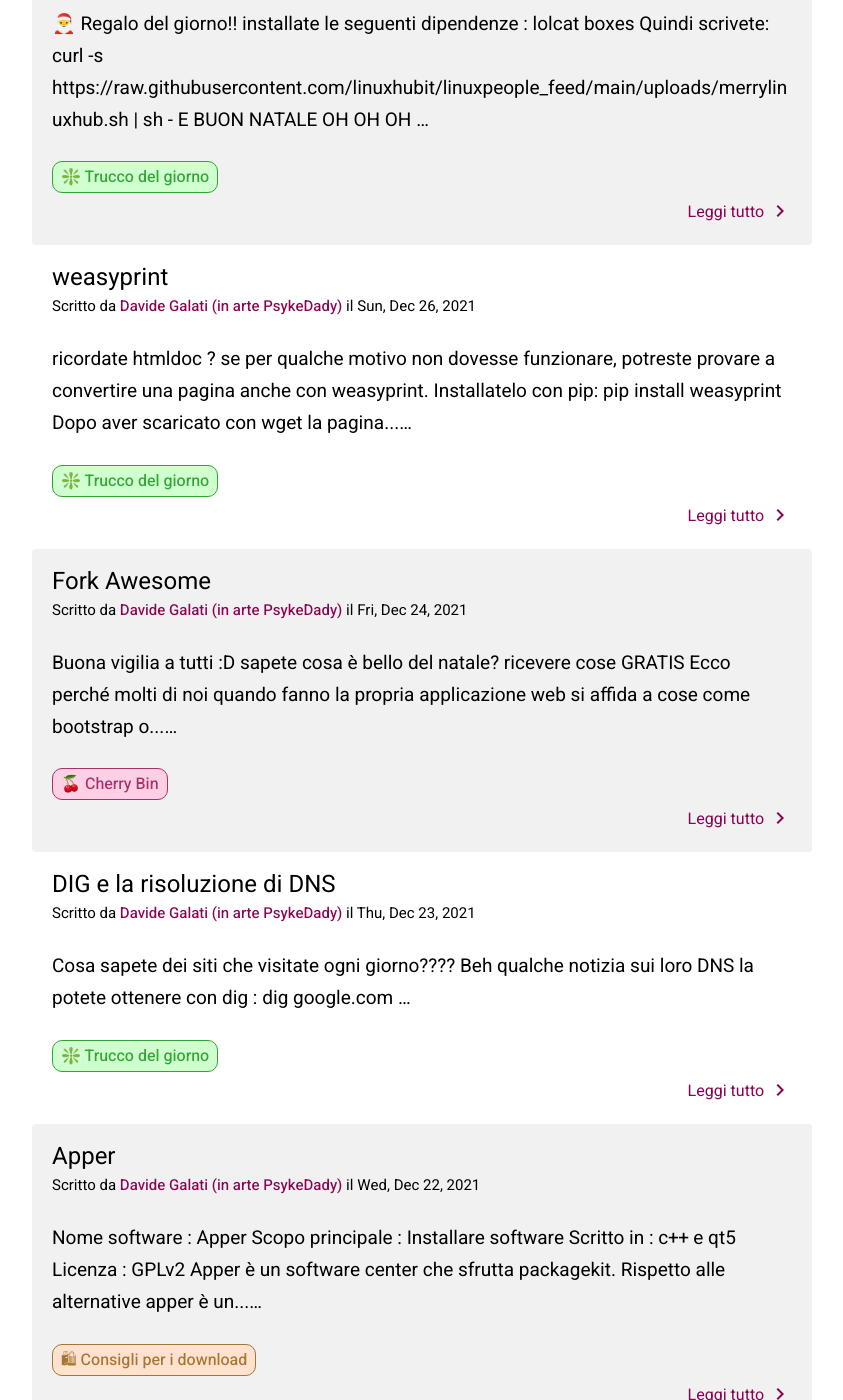
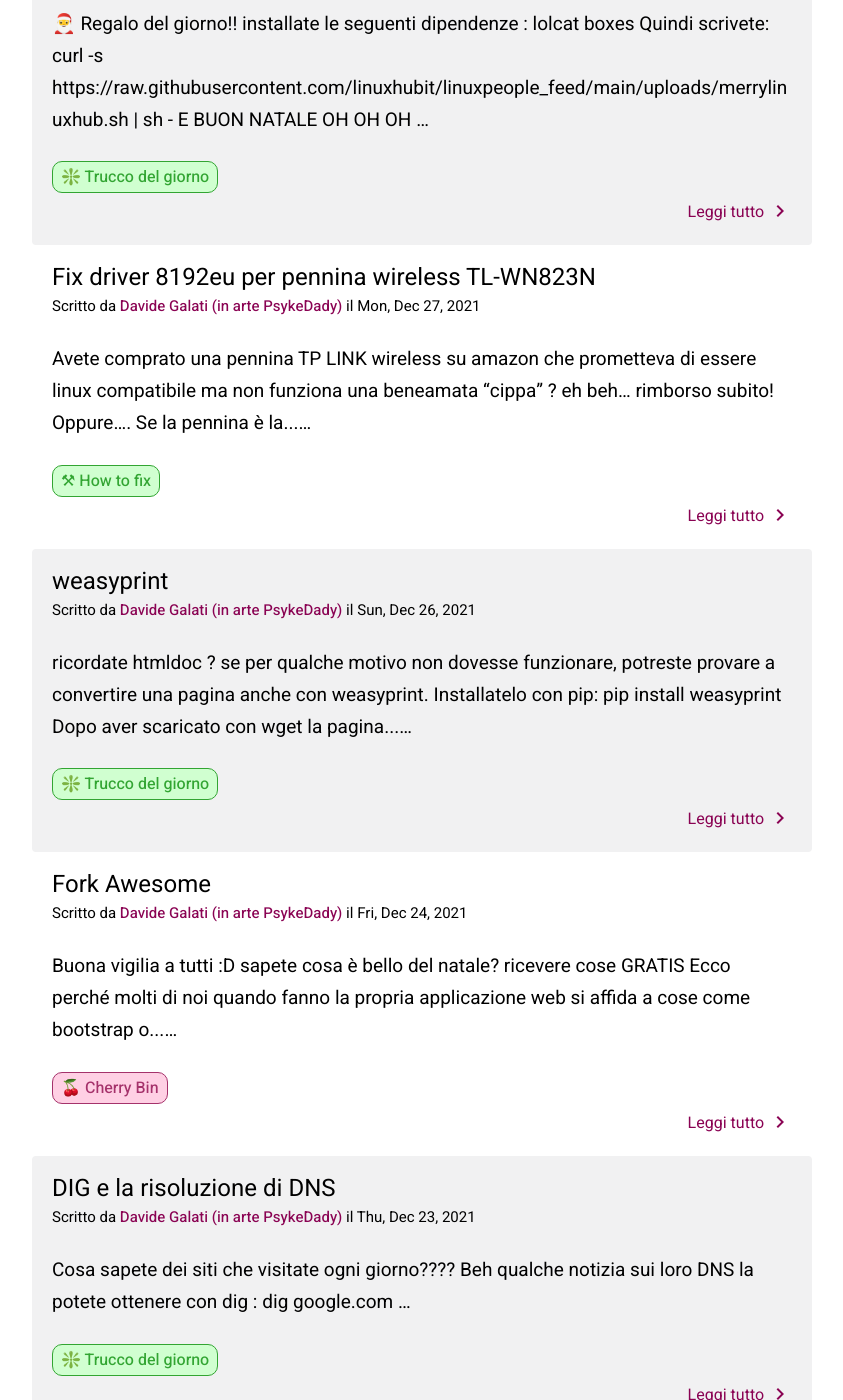
Before and after one commit to linuxhubit/linuxpeople_feed, a Jekyll site: the page built from index.html, in a window 1280 px wide and 1400 px high, scrolled down 324 px. Shown: the whole window, without its empty margins (218-1061 px from the left). Built offline with Jekyll 4.4.1, drawn with Linux system fonts in a browser that asks for light colours; the list of posts is cut into pages by our own code.

Commit message:
fix nei fix e trucco 27 12 2021

````diff
--- /dev/null
+++ b/_posts/fix/2021-12-27- TL-WN823N-fix.md
@@ -0,0 +1,43 @@
+---
+title: 'Fix driver 8192eu per pennina wireless TL-WN823N'
+description: ""
+date: 2021-12-27 07:00
+layout: post
+author: Davide Galati (in arte PsykeDady)
+author_github: PsykeDady
+tag: fix
+---
+
+Avete comprato una pennina TP LINK wireless su amazon che prometteva di essere linux compatibile ma non funziona una beneamata "cippa" ?
+eh beh... rimborso subito! Oppure....
+Se la pennina è la  TL-WN823N o una simile, magari utilizza il driver 8192eu, se lo avete scaricato e non funziona è perché il kernel linux contiene già un'implementazione del driver malfunzionante però.
+Seguiamo questi piccoli passi. Mettiamo in blacklist il driver del kernel
+
+```bash
+echo "blacklist rtl8xxxu" | sudo tee /etc/modprobe.d/blacklistrtl.conf
+```
+
+Applichiamo alcune ottimizzazioni del driver, come opzioni di Network Manager e del driver stesso a tempo di montaggio:
+
+```bash
+echo -e "[device]\nwifi.scan-rand-mac-address=no" | sudo tee /etc/NetworkManager/conf.d/disable-random-mac.conf
+
+echo "options 8192eu rtw_power_mgnt=0 rtw_enusbss=0" | sudo tee /etc/modprobe.d/8192eu.conf
+```
+
+Ovviamente, scarichiamo e installiamo il driver giusto, cioè 8192eu, se siamo da archlinux è un processo molto semplice:
+
+```bash
+git clone https://aur.archlinux.org/8192eu-dkms-git 8192eu
+cd 8192eu
+makepkg -si
+```
+
+oppure se abbiamo un aurhelper
+
+```bash
+nomeaurhelper -S 8192eu-dkms-git
+```
+
+Et voiltà, il gioco è fatto. Al riavvio dovrebbe funzionare tutto.
+Spero almeno... altrimenti RIMBORSO TIMEEEE
````
Also changed, not shown: _posts/fix/2021-10-23-Gnome-raggruppa-finestre.md (+1 -1 lines), _posts/fix/2021-12-11-fix-oneshot.md (+1 -1 lines).
